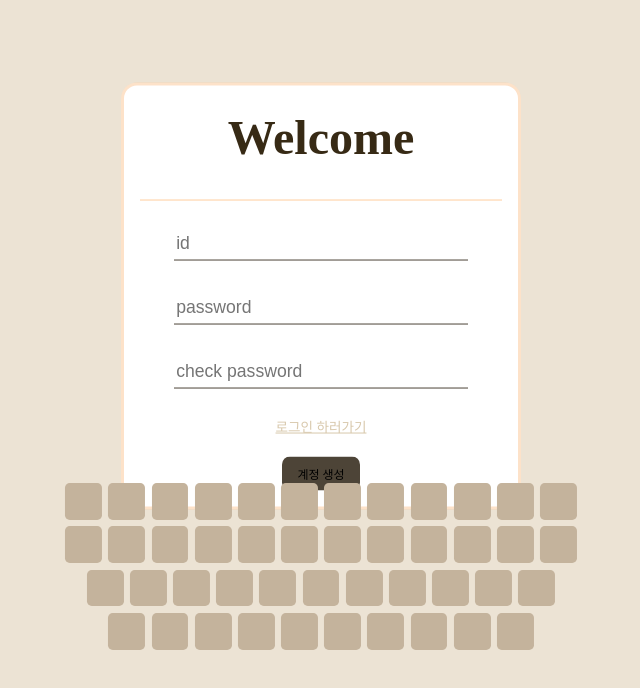
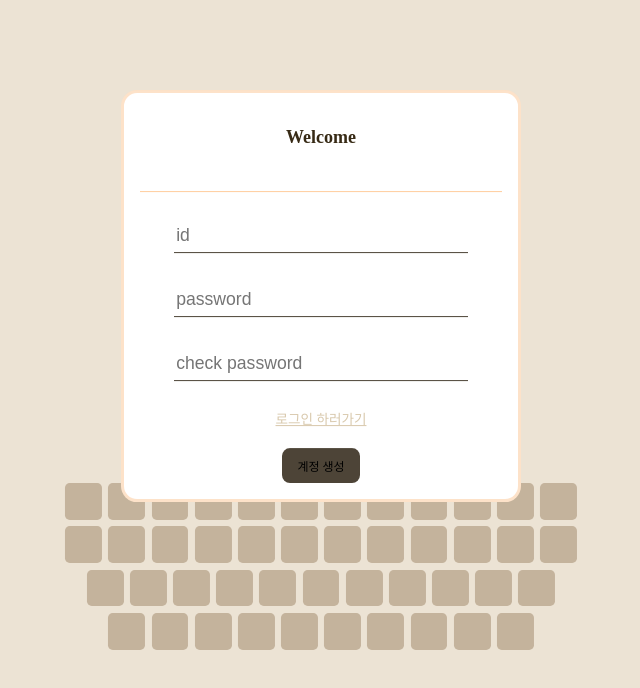
Before and after one commit to bgj0127/monkey-finger-client, a React (Vite) app: page /register in a window 1280 px wide. Shown: the top 688 px of the page, without its empty margins (319-959 px from the left). Built offline with nearby package versions, Linux system fonts and the light colour scheme; a web font is replaced by a local one.

Commit message:
[Fix] style 수정

```diff
--- a/src/components/desc/Filter.jsx
+++ b/src/components/desc/Filter.jsx
@@ -153,9 +153,7 @@ const Filter = () => {
             <SyncLoader color="rgb(122,111,98" size={10} speedMultiplier="0.5" />
           </div>
         ) : (
-          <button onClick={advice} style={{ color: "#123123" }}>
-            원숭이의 평가 🍌
-          </button>
+          <button onClick={advice}>원숭이의 평가 🍌</button>
         )}
         {adviceText && (
           <div id="monkey">
--- a/src/styles/Keyboard.css
+++ b/src/styles/Keyboard.css
@@ -8,6 +8,7 @@
   transform: translate(-50%);
   min-width: 30rem;
   min-height: 15rem;
+  z-index: -10;
 }
 
 .keyItem_container {
--- a/src/styles/Sign.css
+++ b/src/styles/Sign.css
@@ -20,10 +20,6 @@
   font-size: 0.85rem;
   color: rgb(216, 200, 172);
   text-decoration: underline;
-}
-
-h2 {
-  font-size: 3rem;
 }
 
 .input_container {
@@ -49,9 +45,6 @@ input:focus {
   outline: none;
 }
 
-h2 {
-  margin: 0;
-}
 
 .sep {
   width: 100%;
```
